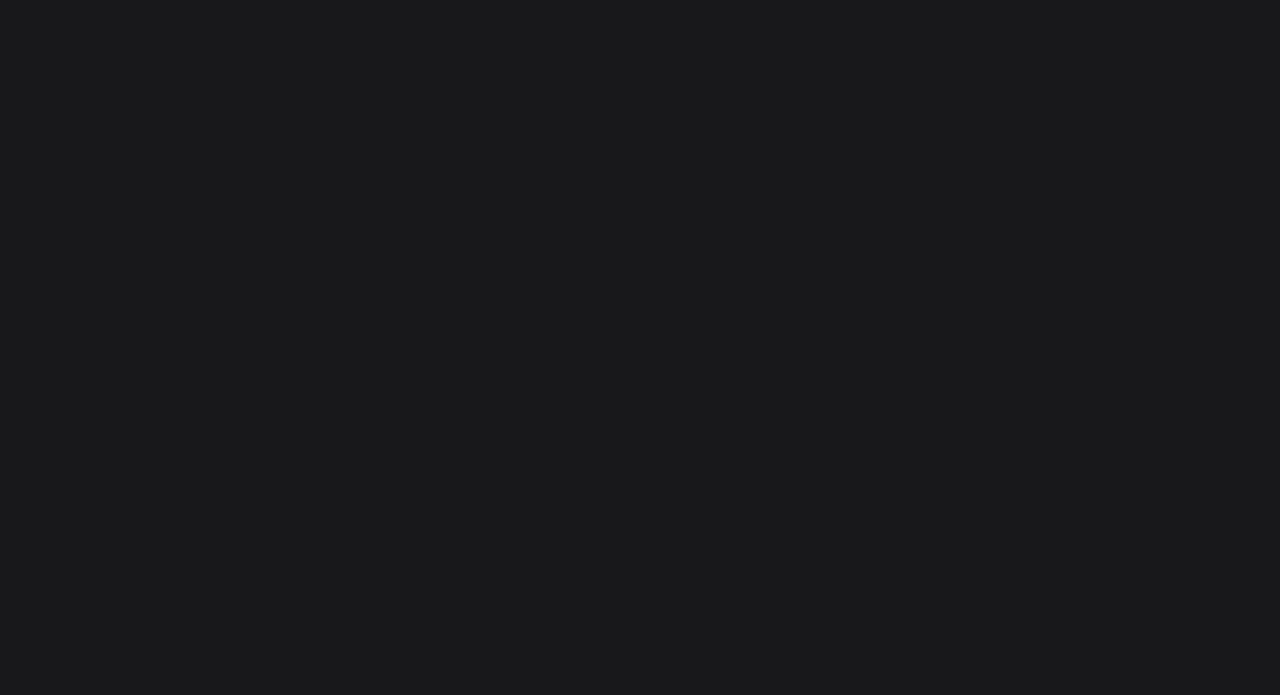
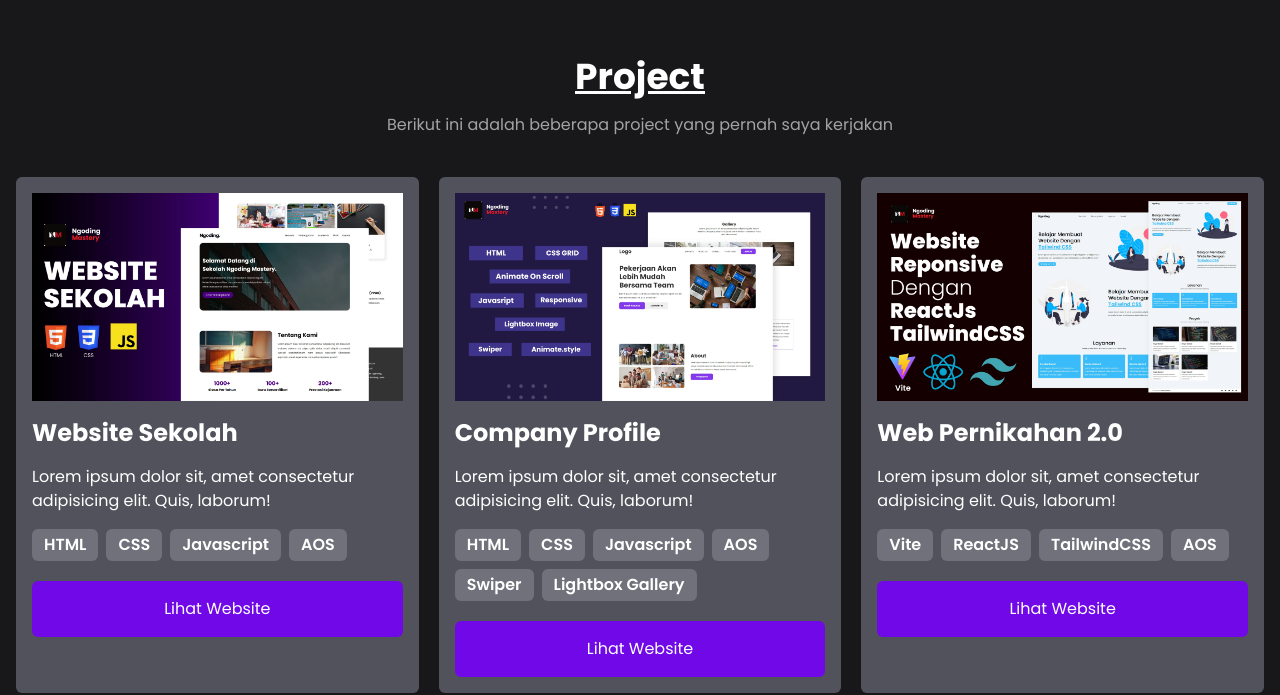
Before and after one commit to Erpan11400/PORTOFOLIO-V1, a React (Vite) app in the folder portofolio/: page / in a window 1280 px wide. Shown: the part 1817-2512 px from the top of the page. Before the commit the page ends 1706 px from the top, so only its background shows below. Built offline with nearby package versions, Linux system fonts and the light colour scheme.

Commit message:
Create List of Proyek Session

```diff
--- a/portofolio/src/App.tsx
+++ b/portofolio/src/App.tsx
@@ -1,4 +1,4 @@
-import { Image, listTools, } from "./data/data"
+import { Image, listTools, listProyek } from "./data/data"
 import { IoMdDownload, IoMdEye } from "react-icons/io";
 
 function App() {
@@ -77,6 +77,38 @@ function App() {
         </div>
       </div>
       {/* Show up Tools */}
+
+      {/* Project */}
+      <div className="Project mt-32 py-10">
+        <h1 className="text-4xl text-center mb-4 font-bold underline">Project</h1>
+        <p className="text-center opacity-60">Berikut ini adalah beberapa project yang pernah saya kerjakan</p>
+        <div className="Project_box mt-10 grid grid-cols-1 md:grid-cols-2 lg:grid-cols-3 gap-5">
+          {
+            listProyek.map((project) => {
+              return <div key={project.id} className="p-4 bg-zinc-600 rounded-md">
+                <img src={project.gambar} alt={project.nama} />
+                <div>
+                  <p className="my-4 text-2xl font-bold">{project.nama}</p>
+                  <p className="mb-4">{project.desk}</p>
+                  <div className="flex flex-wrap gap-2">
+                    {
+                      project.tools.map((tool, index) => {
+                        return <div className="py-1 px-3 bg-zinc-500 rounded-md font-semibold">
+                          <p key={index}>{tool}</p>
+                        </div>
+                      })
+                    }
+                  </div>
+                  <div className="mt-5 p-4 bg-violet-700 rounded-md text-center hover:bg-violet-500">
+                    <a href="#">Lihat Website</a>
+                  </div>
+                </div>
+              </div>
+            })
+          }
+        </div>
+      </div>
+      {/* Project */}
     </>
   )
 }
```
